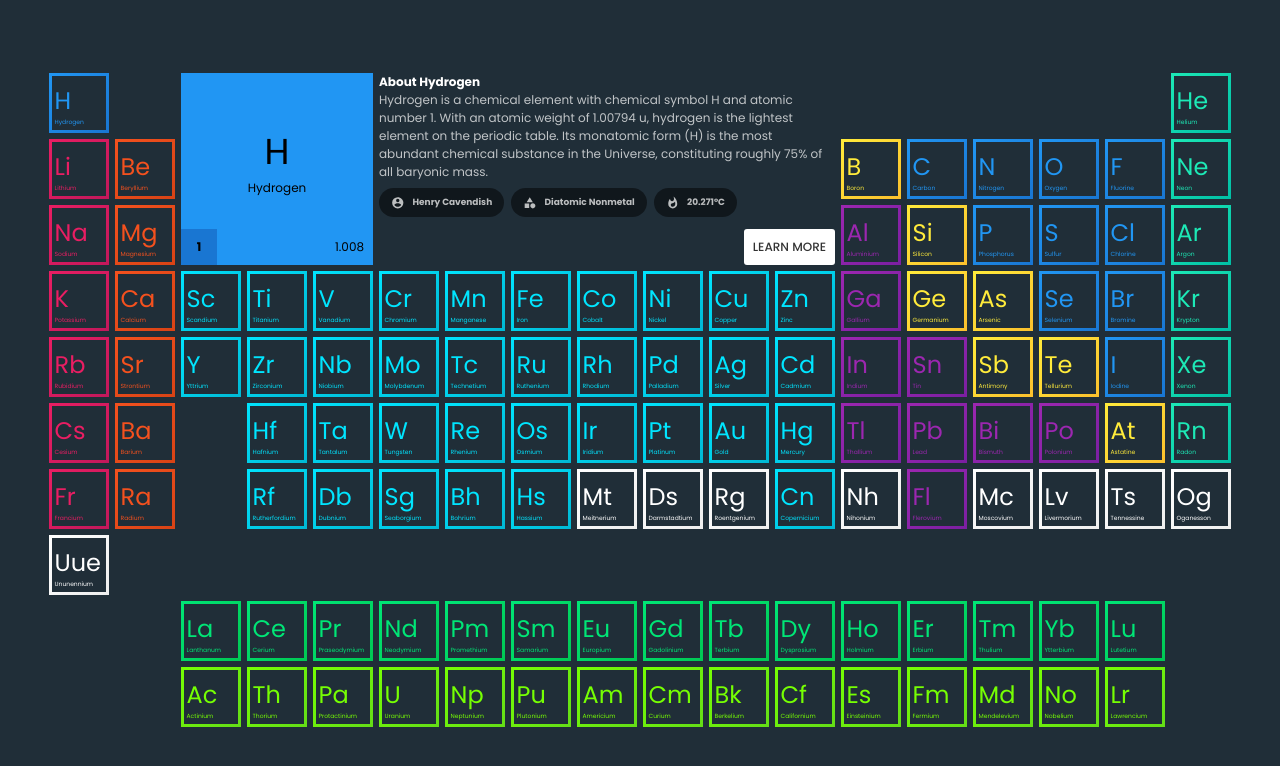
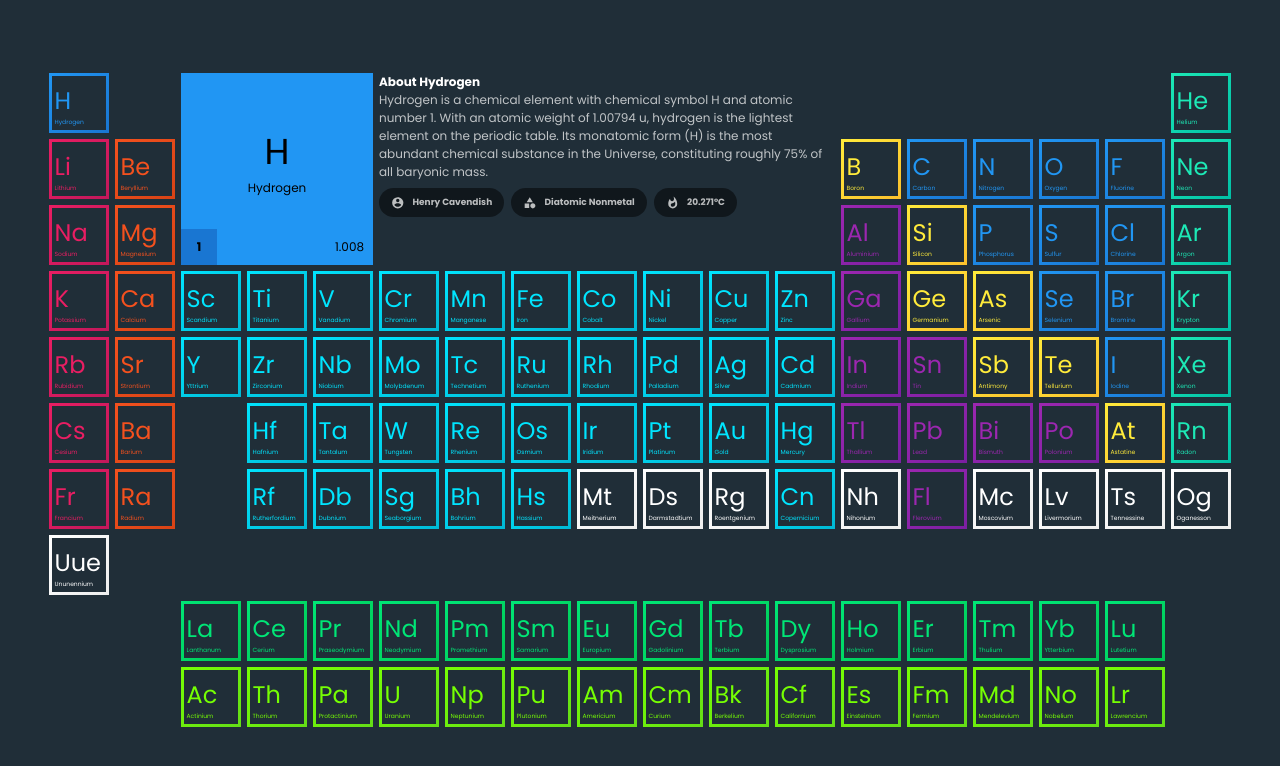
Before and after one commit to wheatjs/vue-periodic-table, a Vue app: page / in a window 1280 px wide. Shown: the top 766 px of the page. Built offline with nearby package versions, Linux system fonts and the light colour scheme.

Commit message:
Removed currently unused button

```diff
--- a/src/components/ElementDetails.vue
+++ b/src/components/ElementDetails.vue
@@ -12,7 +12,11 @@
             <chip v-if="element.category" icon="category" :value="element.category" />
             <chip v-if="element.boil" icon="boil" :value="`${element.boil}°C`" />
 
-            <router-link class="learn-more" to="learn-more">Learn More</router-link>
+            <div class="details-footer">
+                <!-- <span class="flex"></span> -->
+                <!-- <router-link class="learn-more" to="learn-more">Learn More</router-link> -->
+            </div>
+
         </div>
 
     </div>
@@ -85,11 +89,21 @@
             }
         }
 
+        .details-footer {
+            display: flex;
+            flex-direction: row;
+            padding: 0.75em 0;
+        }
+
+        .flex {
+            flex: 1;
+        }
+
         .learn-more {
             text-decoration: none;
             text-transform: uppercase;
             color: #333;
-            display: inline-block;
+            display: block;
             padding: 1em 0.75em;
             text-align: center;
             background: white;
@@ -98,10 +112,7 @@
 
             border-radius: 3px;
             line-height: 1em;
-
-            position: absolute;
-            bottom: 0;
-            right: 0;
+            width: 100%;
         }
 
         p {
```
